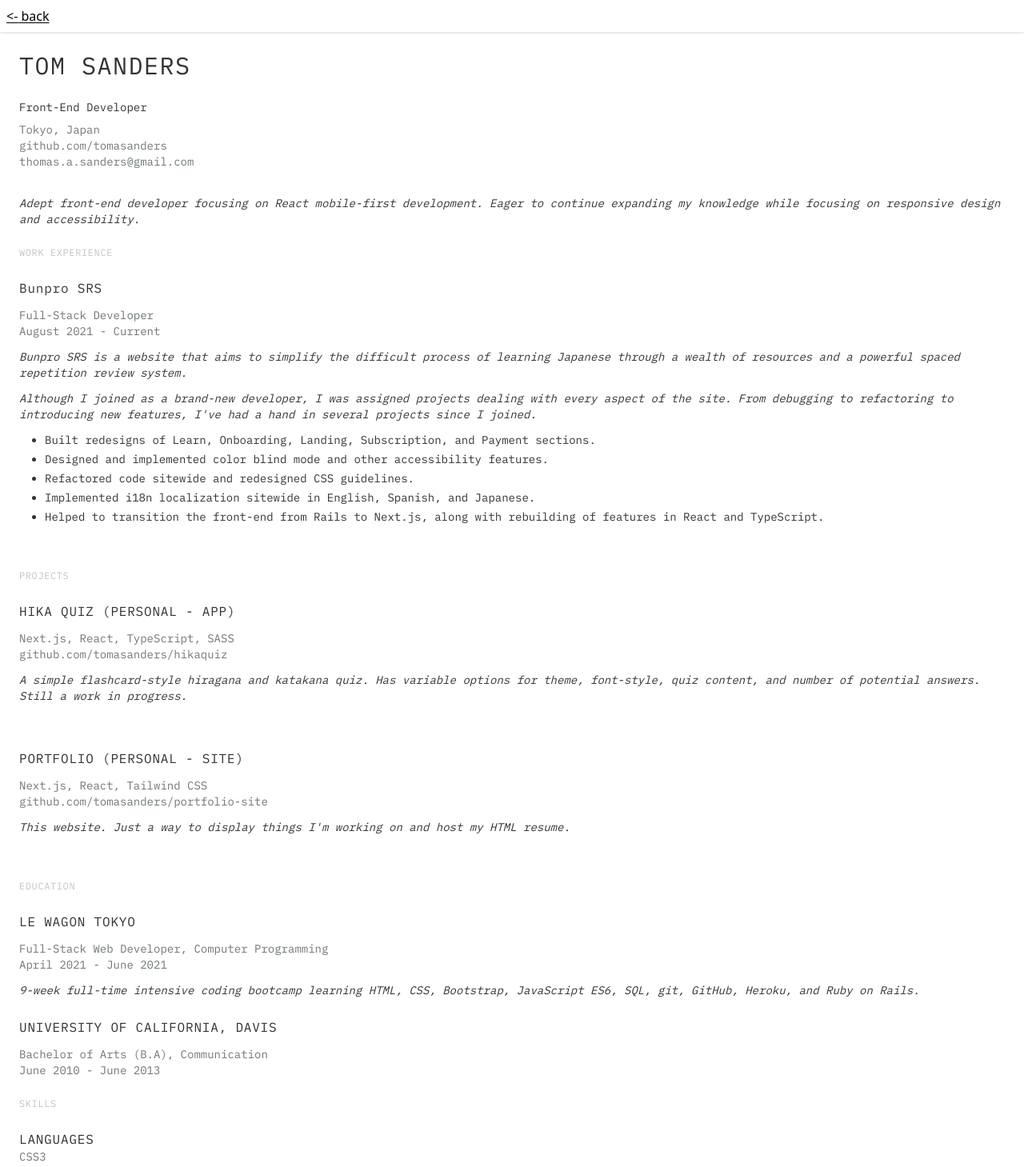
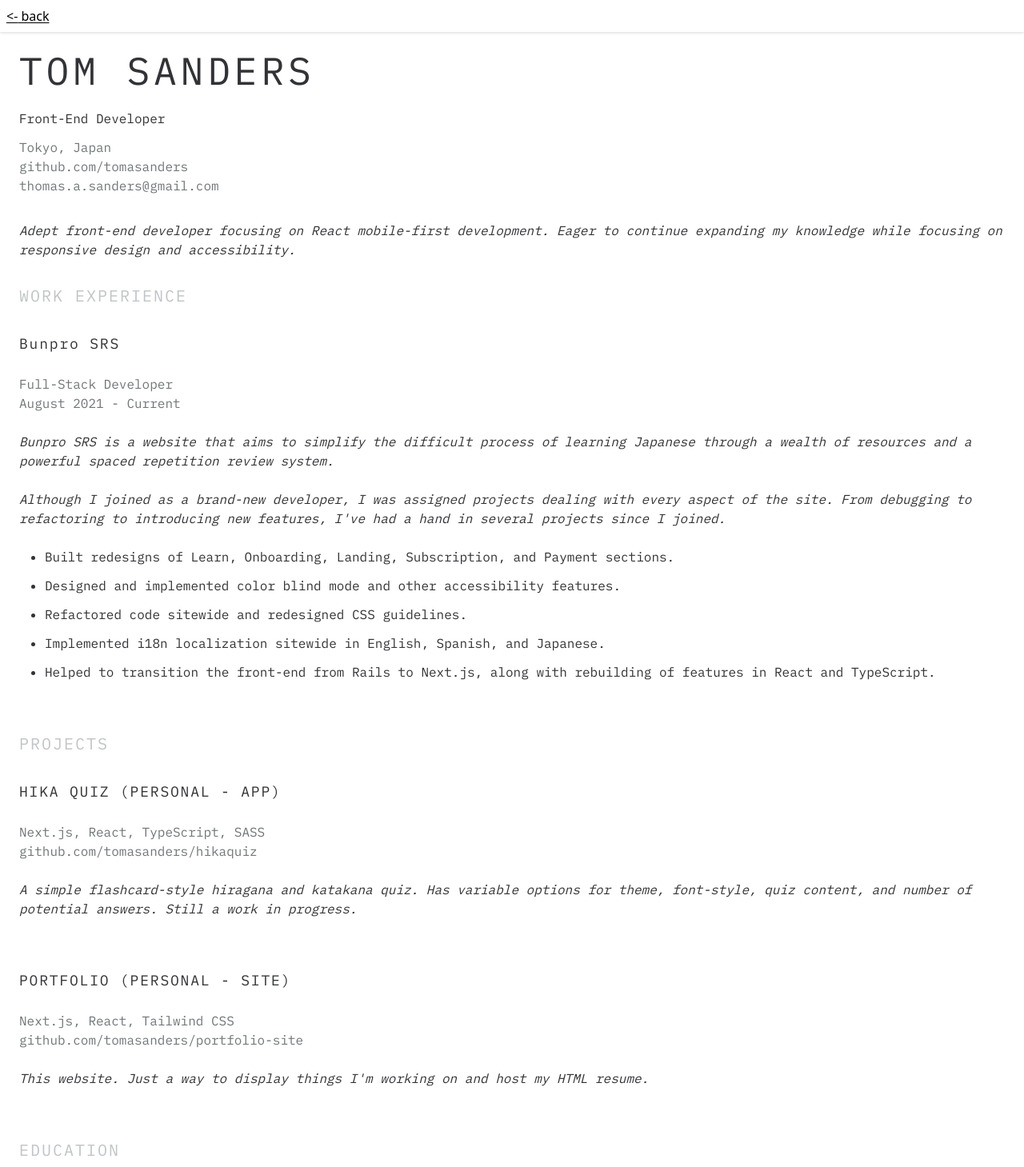
Before and after one commit to tomasanders/portfolio-site, a Next.js app: page /resume in a window 1280 px wide. Shown: the top 1459 px of the page at 80% size. Built offline with nearby package versions, Linux system fonts and the light colour scheme.

Commit message:
Updated resume

```diff
--- a/pages/resume.jsx
+++ b/pages/resume.jsx
@@ -18,14 +18,14 @@ export default function Resume() {
         </a>
       </div>
 
-      <header id="resumeHead" className="mb-8 mt-16 text-res-blk text-sm">
-        <h1 className="tracking-wider mb-6 text-3xl">
+      <header id="resumeHead" className="mb-8 mt-16 text-res-blk text-sm md:text-base">
+        <h1 className="mb-6 text-3xl tracking-wider md:tracking-widest md:text-5xl">
           TOM SANDERS
         </h1>
-        <h2 className="mb-2">
+        <h2 className="mb-2 md:mb-3">
           Front-End Developer
         </h2>
-        <aside className="mb-2 text-res-gray">
+        <aside className="mb-2 text-res-gray md:mb-3">
           <p>
             Tokyo, Japan
             <br/>
@@ -36,18 +36,18 @@ export default function Resume() {
         </aside>
       </header>
 
-      <main id="resumeMain" className="flex flex-col gap-6 mb-4">
-        <h2 className="text-res-blk text-sm italic">
+      <main id="resumeMain" className="flex flex-col gap-6 mb-4 md:gap-8">
+        <h2 className="text-res-blk text-sm italic md:text-base">
           Adept front-end developer focusing on React mobile-first development. Eager to continue expanding my knowledge while focusing on responsive design and accessibility.
         </h2>
 
-        <section className="flex flex-col gap-6">
-          <h2 className="text-res-lgray text-xs tracking-wider">
+        <section className="flex flex-col gap-6 md:gap-8">
+          <h2 className="text-res-lgray text-xs tracking-wider md:text-xl md:tracking-widest">
             WORK EXPERIENCE
           </h2>
 
-          <div className="mb-8 text-res-blk text-sm flex flex-col gap-3">
-            <h3 className="text-base tracking-wider">
+          <div className="mb-8 text-res-blk text-sm flex flex-col gap-3 md:text-base md:gap-6">
+            <h3 className="text-base tracking-wider md:text-lg md:tracking-widest">
               Bunpro SRS
             </h3>
             <p className="text-res-gray">
@@ -61,7 +61,7 @@ export default function Resume() {
             <p className="italic">
               Although I joined as a brand-new developer, I was assigned projects dealing with every aspect of the site. From debugging to refactoring to introducing new features, I've had a hand in several projects since I joined.
             </p>
-            <ul className="list-disc flex flex-col gap-1">
+            <ul className="list-disc flex flex-col gap-1 md:gap-3">
               <li className="ml-8">
                 Built redesigns of Learn, Onboarding, Landing, Subscription, and Payment sections.
               </li>
@@ -81,13 +81,13 @@ export default function Resume() {
           </div>
         </section>
 
-        <section className="flex flex-col gap-6">
-          <h2 className="text-res-lgray text-xs tracking-wider">
+        <section className="flex flex-col gap-6 md:gap-8">
+          <h2 className="text-res-lgray text-xs tracking-wider md:text-xl md:tracking-widest">
             PROJECTS
           </h2>
 
-          <div className="mb-8 text-res-blk text-sm flex flex-col gap-3">
-            <h3 className="text-base tracking-wider">
+          <div className="mb-8 text-res-blk text-sm flex flex-col gap-3  md:text-base md:gap-6">
+            <h3 className="text-base tracking-wider md:text-lg md:tracking-widest">
               HIKA QUIZ (PERSONAL - APP)
             </h3>
             <p className="text-res-gray">
@@ -100,8 +100,8 @@ export default function Resume() {
             </p>
           </div>
 
-          <div className="mb-8 text-res-blk text-sm flex flex-col gap-3">
-            <h3 className="text-base tracking-wider">
+          <div className="mb-8 text-res-blk text-sm flex flex-col gap-3  md:text-base md:gap-6">
+            <h3 className="text-base tracking-wider md:text-lg md:tracking-widest">
               PORTFOLIO (PERSONAL - SITE)
             </h3>
             <p className="text-res-gray">
@@ -115,13 +115,13 @@ export default function Resume() {
           </div>
         </section>
 
-        <section className="flex flex-col gap-6">
-          <h2 className="text-res-lgray text-xs tracking-wider">
+        <section className="flex flex-col gap-6 md:gap-8">
+          <h2 className="text-res-lgray text-xs tracking-wider md:text-xl md:tracking-widest">
             EDUCATION
           </h2>
 
-          <div className="text-res-gray text-sm flex flex-col gap-3">
-            <h3 className="tracking-wider text-base text-res-blk">
+          <div className="text-res-gray text-sm flex flex-col gap-3 md:text-base md:gap-6">
+            <h3 className="tracking-wider text-base text-res-blk md:text-lg md:tracking-widest">
               LE WAGON TOKYO
             </h3>
             <p>
@@ -134,8 +134,8 @@ export default function Resume() {
             </p>
           </div>
 
-          <div className="text-res-gray text-sm flex flex-col gap-3">
-            <h3 className="tracking-wider text-base text-res-blk">
+          <div className="text-res-gray text-sm flex flex-col gap-3 md:text-base md:gap-6">
+            <h3 className="tracking-wider text-base text-res-blk md:text-lg md:tracking-widest">
               UNIVERSITY OF CALIFORNIA, DAVIS
             </h3>
             <p>
@@ -146,14 +146,14 @@ export default function Resume() {
           </div>
         </section>
 
-        <section className="flex flex-col gap-6">
-          <h2 className="text-res-lgray text-xs tracking-wider">
+        <section className="flex flex-col gap-6 md:gap-8">
+          <h2 className="text-res-lgray text-xs tracking-wider md:text-xl md:tracking-widest">
             SKILLS
           </h2>
 
-          <div className="flex flex-col gap-3 text-sm text-res-blk">
+          <div className="flex flex-col gap-3 text-sm text-res-blk md:flex-row md:justify-between md:text-base">
             <div>
-              <h3 className="tracking-wider text-base text-res-blk">
+              <h3 className="tracking-wider text-base text-res-blk md:text-lg md:tracking-widest">
                 LANGUAGES
               </h3>
               <ul className="text-res-gray">
@@ -166,7 +166,7 @@ export default function Resume() {
             </div>
 
             <div>
-              <h3 className="tracking-wider text-base text-res-blk">
+              <h3 className="tracking-wider text-base text-res-blk md:text-lg md:tracking-widest">
                 LIBRARIES
               </h3>
               <ul className="text-res-gray">
@@ -180,7 +180,7 @@ export default function Resume() {
             </div>
 
             <div>
-              <h3 className="tracking-wider text-base text-res-blk">
+              <h3 className="tracking-wider text-base text-res-blk md:text-lg md:tracking-widest">
                 OTHER
               </h3>
               <ul className="text-res-gray">
```
